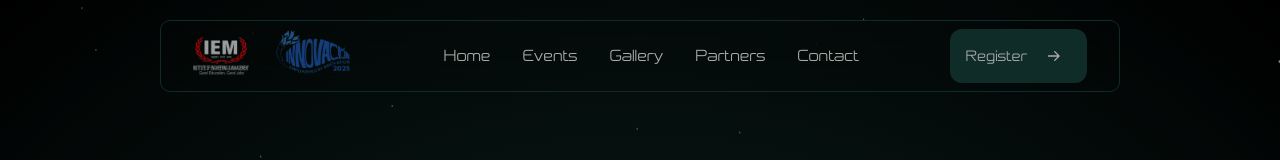
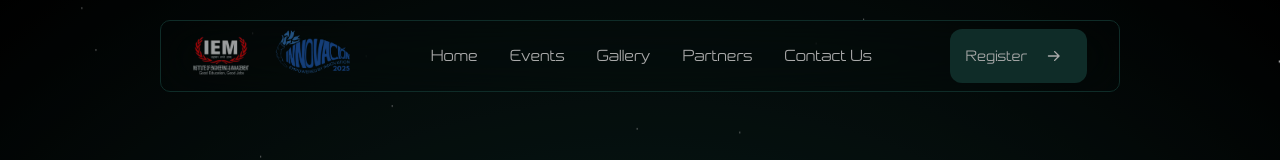
Before and after one commit to subhraneel2005/Innovacion, a Next.js app: page / in a window 1280 px wide. Shown: the top 160 px of the page. Built offline with nearby package versions, Linux system fonts and the light colour scheme.

Commit message:
contact > contact us : minor change

```diff
--- a/components/Navbar/DesktopNavbar.jsx
+++ b/components/Navbar/DesktopNavbar.jsx
@@ -48,7 +48,7 @@ function DesktopNavbar() {
         <span onClick={() => navigateToSection('/', 'events')} className='cursor-pointer'>Events</span>
         <span onClick={() => navigateToSection('/', 'gallery')} className='cursor-pointer'>Gallery</span>
         <span onClick={() => navigateToSection('/', 'partners')} className='cursor-pointer'>Partners</span>
-        <span onClick={navigateToContactUsPage} className='cursor-pointer'>Contact</span>
+        <span onClick={navigateToContactUsPage} className='cursor-pointer'>Contact Us</span>
       </div>
 
       {/* Register Button */}
--- a/components/Navbar/MobileNavbar.jsx
+++ b/components/Navbar/MobileNavbar.jsx
@@ -68,7 +68,7 @@ function MobileNavbar() {
                     <span onClick={() => navigateToSection('/', 'events')} className="cursor-pointer">Events</span>
                     <span onClick={() => navigateToSection('/', 'gallery')} className="cursor-pointer">Gallery</span>
                     <span onClick={() => navigateToSection('/', 'partners')} className="cursor-pointer">Partners</span>
-                    <span onClick={navigateToContactUsPage} className="cursor-pointer">Contact</span>
+                    <span onClick={navigateToContactUsPage} className="cursor-pointer">Contact Us</span>
 
                     {/* Register Button */}
                     <div className="pt-2">
```
